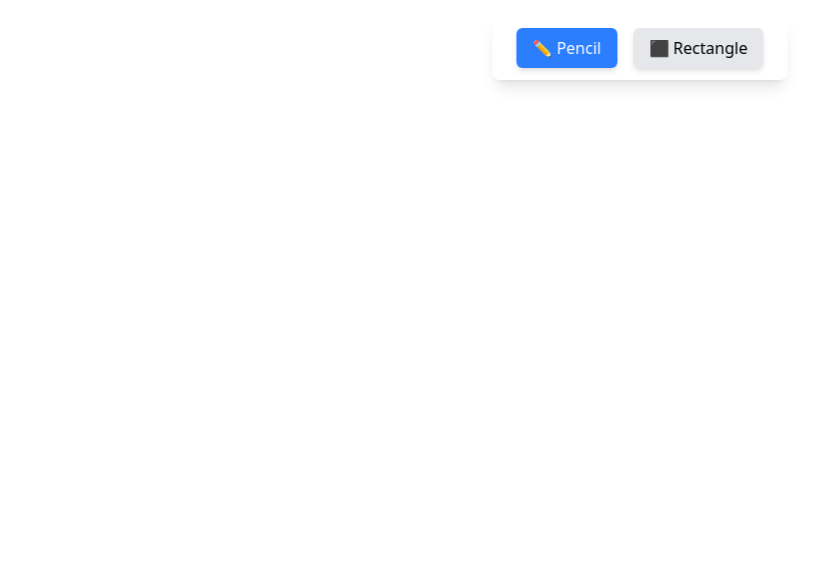
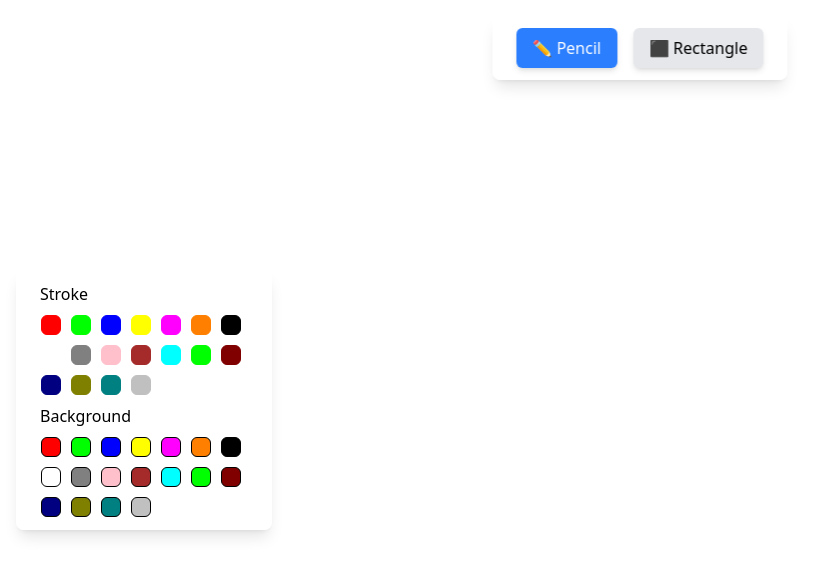
Before and after one commit to MiryalaNarayanaReddy/excalidraw, a Next.js app: page / in a window 1280 px wide. Shown: the top 576 px of the page, without its empty margins (0-828 px from the left). Built offline with nearby package versions, Linux system fonts and the light colour scheme.

Commit message:
added stroke and background colors

```diff
--- a/src/app/layout.tsx
+++ b/src/app/layout.tsx
@@ -3,6 +3,7 @@ import { Geist, Geist_Mono } from "next/font/google";
 import "./globals.css";
 import { DrawingProvider } from "@/context/DrawingContext";
 import Navbar from "@/components/Navbar"; // Fixed case issue
+import { FillColorSelection, StrokeColorSelection } from "@/components/ColorSelection";
 
 const geistSans = Geist({
   variable: "--font-geist-sans",
@@ -30,7 +31,15 @@ export default function RootLayout({
         className={`${geistSans.variable} ${geistMono.variable} antialiased`}
       >
         <DrawingProvider>
-        <Navbar />
+          <Navbar />
+          <div className="fixed left-4 top-1/2 -translate-y-1/2 bg-white/80 backdrop-blur-md shadow-lg rounded-lg px-6 py-3 flex space-x-4 z-50">
+            <div className="flex flex-col gap-2 w-52">
+              <div>Stroke</div>
+              <StrokeColorSelection />
+              <div>Background</div>
+              <FillColorSelection />
+            </div>
+          </div>
           {/* Main content */}
           {children}
         </DrawingProvider>      </body>
--- /dev/null
+++ b/src/components/ColorSelection.tsx
@@ -0,0 +1,100 @@
+//@ts-nocheck
+"use client"
+import { useState } from "react"
+import { useDrawing } from "@/context/DrawingContext"
+
+function FillColorSelection() {
+
+    const { selectedFill, setSelectedFill } = useDrawing()
+
+    const [colors, setColors] = useState<{ name: string, color: string }[]>([
+
+        { name: "red", color: "#ff0000" },
+        { name: "green", color: "#00ff00" },
+        { name: "blue", color: "#0000ff" },
+        { name: "yellow", color: "#ffff00" },
+        { name: "purple", color: "#ff00ff" },
+        { name: "orange", color: "#ff8000" },
+        { name: "black", color: "#000000" },
+        { name: "white", color: "#ffffff" },
+        { name: "gray", color: "#808080" },
+        { name: "pink", color: "#ffc0cb" },
+        { name: "brown", color: "#a52a2a" },
+        { name: "cyan", color: "#00ffff" },
+        { name: "lime", color: "#00ff00" },
+        { name: "maroon", color: "#800000" },
+        { name: "navy", color: "#000080" },
+        { name: "olive", color: "#808000" },
+        { name: "teal", color: "#008080" },
+        { name: "silver", color: "#c0c0c0" }
+    ])
+
+    return (
+        <div className="flex flex-row justify-start items-center gap-2 flex-wrap">
+
+            {colors.map((color) => (
+                <div key={color.name} className={` flex flex-row justify-center items-center p-[1px] ${selectedFill === color.color ? "border-1  border-sky-600" : ""}`}>
+
+                    <button
+                        className="w-5 h-5 rounded-md m-0 p-0 border-1 hover:cursor-pointer"
+                        key={color.name}
+                        onClick={() => setSelectedFill(color.color)}
+                        style={{ backgroundColor: color.color }}
+                    >
+                        {/* {color.name} */}
+                    </button>
+                </div>
+            ))}
+        </div>
+    )
+
+}
+
+
+
+function StrokeColorSelection() {
+    const { selectedStroke, setSelectedStroke } = useDrawing()
+
+    const [colors, setColors] = useState<{ name: string, color: string }[]>([
+
+        { name: "red", color: "#ff0000" },
+        { name: "green", color: "#00ff00" },
+        { name: "blue", color: "#0000ff" },
+        { name: "yellow", color: "#ffff00" },
+        { name: "purple", color: "#ff00ff" },
+        { name: "orange", color: "#ff8000" },
+        { name: "black", color: "#000000" },
+        { name: "white", color: "#ffffff" },
+        { name: "gray", color: "#808080" },
+        { name: "pink", color: "#ffc0cb" },
+        { name: "brown", color: "#a52a2a" },
+        { name: "cyan", color: "#00ffff" },
+        { name: "lime", color: "#00ff00" },
+        { name: "maroon", color: "#800000" },
+        { name: "navy", color: "#000080" },
+        { name: "olive", color: "#808000" },
+        { name: "teal", color: "#008080" },
+        { name: "silver", color: "#c0c0c0" }
+    ])
+    return (
+
+        <div className="flex flex-row justify-start items-center gap-2 flex-wrap">
+            {colors.map((color) => (
+                <div key={color.name} className={` flex flex-row justify-center items-center p-[1px] ${selectedStroke === color.color ? "border-1  border-sky-600" : ""}`}>
+                    <button className="w-5 h-5 rounded-md m-0 p-0 border-1 hover:cursor-pointer"
+                        key={color.name}
+                        onClick={() => setSelectedStroke(color.color)}
+                        style={{ backgroundColor: color.color, borderColor: color.color }}
+                    >
+                        {/* {color.name} */}
+                    </button>
+                </div>
+            ))}
+        </div>
+    )
+}
+
+export {
+    FillColorSelection,
+    StrokeColorSelection
+};
--- a/src/components/RoughCanvas.tsx
+++ b/src/components/RoughCanvas.tsx
@@ -1,81 +1,93 @@
 //@ts-nocheck
-"use client";
-
+"use client"
 import { useEffect, useRef, useState } from "react";
 import rough from "roughjs";
 import { useDrawing } from "@/context/DrawingContext";
 
 const RoughCanvas = () => {
   const canvasRef = useRef(null);
-  const { points, startDrawing, draw, stopDrawing, previewRectangle } = useDrawing();
+  const { history, startDrawing, draw, stopDrawing, currentShape } = useDrawing();
   const [dimensions, setDimensions] = useState({ width: 0, height: 0 });
 
   useEffect(() => {
     const updateSize = () => {
       setDimensions({ width: window.innerWidth, height: window.innerHeight });
     };
-
     window.addEventListener("resize", updateSize);
-    updateSize(); // Set initial size
-
-    return () => {
-      window.removeEventListener("resize", updateSize);
-    };
+    updateSize();
+    return () => window.removeEventListener("resize", updateSize);
   }, []);
 
   useEffect(() => {
-    document.body.style.overflow = "hidden"; // Disable scrolling
-
     const canvas = canvasRef.current;
     if (!canvas) return;
-
     const ctx = canvas.getContext("2d");
     const rc = rough.canvas(canvas);
-    const generator = rough.generator();
+
+    const drawShape = (shape) => {
+      if (shape.type === "rectangle") {
+        rc.rectangle(shape.x, shape.y, shape.width, shape.height, {
+          fill: shape.fill,
+          fillStyle: "solid",
+          stroke: shape.stroke,
+          strokeWidth: 1,
+          roughness: 0,
+        });
+      } else if (shape.type === "pencil") {
+        const generator = rough.generator();
+        const points = shape.points.map((point) => [point.x, point.y]);
+        for (let i = 0; i < points.length - 1; i++) {
+          const line = generator.line(
+            points[i][0],
+            points[i][1],
+            points[i + 1][0],
+            points[i + 1][1],
+            {
+              stroke: shape.stroke,
+              strokeWidth: 1,
+              roughness: 0,
+            }
+          );
+          rc.draw(line);
+        }
+      }
+    };
+
+    // console.log(history)
 
     const redraw = () => {
       ctx.clearRect(0, 0, canvas.width, canvas.height);
-
-      points.forEach((path) => {
-        if (path.length === 5) {
-          // Rectangle mode
-          const rect = generator.polygon(path.map((p) => [p.x, p.y]), {
-            roughness: 0,
-            stroke: "black",
-          });
-          rc.draw(rect);
-        } else {
-          // Pencil mode
-          for (let i = 0; i < path.length - 1; i++) {
-            const line = generator.line(path[i].x, path[i].y, path[i + 1].x, path[i + 1].y, {
-              roughness: 0,
-              stroke: "black",
-            });
-            rc.draw(line);
-          }
-        }
-      });
-
-      // Draw preview rectangle in light blue
-      if (previewRectangle) {
-        ctx.strokeStyle = "lightblue";
-        ctx.strokeRect(previewRectangle.x, previewRectangle.y, previewRectangle.width, previewRectangle.height);
-      }
+      history.forEach(drawShape); // Draw saved history
+      if (currentShape) drawShape(currentShape); // Draw real-time shape
     };
 
-    redraw();
+    let animationFrameId;
+    const renderLoop = () => {
+      redraw();
+      animationFrameId = requestAnimationFrame(renderLoop);
+    };
+    renderLoop();
 
-    return () => {
-      document.body.style.overflow = ""; // Restore scrolling
-    };
-  }, [points, previewRectangle]);
+    return () => cancelAnimationFrame(animationFrameId);
+  }, [history, currentShape]);
 
-  const handleMouseDown = (e) => startDrawing(e.nativeEvent.offsetX, e.nativeEvent.offsetY);
-  const handleMouseMove = (e) => draw(e.nativeEvent.offsetX, e.nativeEvent.offsetY);
-  const handleMouseUp = (e) => stopDrawing(e.nativeEvent.offsetX, e.nativeEvent.offsetY);
+  const handleMouseDown = (e) => {
+    const { offsetX, offsetY } = e.nativeEvent;
+    startDrawing(offsetX, offsetY);
+  };
+
+  const handleMouseMove = (e) => {
+    if (e.buttons !== 1) return; // Only draw when mouse is pressed
+    const { offsetX, offsetY } = e.nativeEvent;
+    draw(offsetX, offsetY);
+  };
+
+  const handleMouseUp = (e) => {
+    const { offsetX, offsetY } = e.nativeEvent;
+    stopDrawing(offsetX, offsetY);
+  };
 
   return (
-
     <canvas
       ref={canvasRef}
       width={dimensions.width}
--- /dev/null
+++ b/src/components/selection.ts
@@ -0,0 +1,60 @@
+
+type Point = { x: number; y: number };
+
+function drawSelection({ point1, point2, roughCanvas }: { point1: Point; point2: Point; roughCanvas: any }) {
+    if (!roughCanvas || !point1 || !point2) return;
+
+    const width = point2.x - point1.x;
+    const height = point2.y - point1.y;
+
+    roughCanvas.draw(
+        roughCanvas.generator.rectangle(point1.x, point1.y, width, height, {
+            stroke: "rgba(0, 0, 0, 0.5)",
+            strokeWidth: 1,
+            roughness: 0,
+            bowing: 0,
+            fill: "#fff",
+            fillStyle: "solid",
+            strokeLineDash: [5, 5],
+        })
+    );
+
+    // Define handle size
+    const handleSize = 6;
+    const halfHandle = handleSize / 2;
+
+    // Corner and edge center points
+    const handles = [
+        { x: point1.x, y: point1.y, cursor: "nwse-resize" }, // Top-left
+        { x: point2.x, y: point1.y, cursor: "nesw-resize" }, // Top-right
+        { x: point1.x, y: point2.y, cursor: "nesw-resize" }, // Bottom-left
+        { x: point2.x, y: point2.y, cursor: "nwse-resize" }, // Bottom-right
+    ];
+
+    // Draw handles
+    handles.forEach(handle => {
+        roughCanvas.draw(
+            roughCanvas.generator.rectangle(handle.x - halfHandle, handle.y - halfHandle, handleSize, handleSize, {
+                fill: "#fff",
+                fillStyle: "solid",
+                stroke: "blue",
+                strokeWidth: 0.5,
+            })
+        );
+    });
+
+    // Handle cursor changes (this should be done in event listeners in the main app logic)
+    document.addEventListener("mousemove", (event) => {
+        const { clientX, clientY } = event;
+        handles.forEach(handle => {
+            if (
+                clientX >= handle.x - halfHandle && clientX <= handle.x + halfHandle &&
+                clientY >= handle.y - halfHandle && clientY <= handle.y + halfHandle
+            ) {
+                document.body.style.cursor = handle.cursor;
+            }
+        });
+    });
+}
+
+export default drawSelection;
--- a/src/context/DrawingContext.tsx
+++ b/src/context/DrawingContext.tsx
@@ -1,64 +1,65 @@
 //@ts-nocheck
 "use client";
-
 import { createContext, useContext, useState } from "react";
 
 const DrawingContext = createContext(null);
 
 export const DrawingProvider = ({ children }) => {
   const [isDrawing, setIsDrawing] = useState(false);
-  const [points, setPoints] = useState([]); // Stores all drawings
-  const [mode, setMode] = useState("pencil"); // Toggle between "pencil" & "rectangle"
+  const [mode, setMode] = useState("pencil");
+  const [history, setHistory] = useState([]);
+  const [currentShape, setCurrentShape] = useState(null);
   const [startPoint, setStartPoint] = useState(null);
-  const [previewRectangle, setPreviewRectangle] = useState(null); // Temporary preview rectangle
+
+  const [selectedFill, setSelectedFill] = useState("green")
+  const [selectedStroke, setSelectedStroke] = useState("black");
 
   const startDrawing = (offsetX, offsetY) => {
     setIsDrawing(true);
+
     if (mode === "pencil") {
-      setPoints((prev) => [...prev, [{ x: offsetX, y: offsetY }]]);
+      setCurrentShape({ type: "pencil", points: [{ x: offsetX, y: offsetY}], stroke: selectedStroke, fill: selectedFill });
     } else if (mode === "rectangle") {
       setStartPoint({ x: offsetX, y: offsetY });
+      setCurrentShape({ type: "rectangle", x: offsetX, y: offsetY, width: 0, height: 0, stroke: selectedStroke, fill: selectedFill });
     }
   };
 
   const draw = (offsetX, offsetY) => {
-    if (!isDrawing) return;
+    if (!isDrawing || !currentShape) return;
+
     if (mode === "pencil") {
-      setPoints((prev) => {
-        const newPoints = [...prev];
-        newPoints[newPoints.length - 1].push({ x: offsetX, y: offsetY });
-        return newPoints;
-      });
+      setCurrentShape((prev) => ({
+        ...prev,
+        points: [...prev.points, { x: offsetX, y: offsetY, stroke: selectedStroke, fill: selectedFill }],
+      }));
     } else if (mode === "rectangle" && startPoint) {
-      setPreviewRectangle({
-        x: startPoint.x,
-        y: startPoint.y,
-        width: offsetX - startPoint.x,
-        height: offsetY - startPoint.y,
+      setCurrentShape({
+        type: "rectangle",
+        x: Math.min(startPoint.x, offsetX),
+        y: Math.min(startPoint.y, offsetY),
+        width: Math.abs(offsetX - startPoint.x),
+        height: Math.abs(offsetY - startPoint.y),
+        stroke: selectedStroke,
+        fill: selectedFill,
       });
     }
   };
 
-  const stopDrawing = (offsetX, offsetY) => {
+  const stopDrawing = () => {
+    if (!isDrawing) return;
     setIsDrawing(false);
-    if (mode === "rectangle" && startPoint) {
-      setPoints((prev) => [
-        ...prev,
-        [
-          { x: startPoint.x, y: startPoint.y },
-          { x: offsetX, y: startPoint.y },
-          { x: offsetX, y: offsetY },
-          { x: startPoint.x, y: offsetY },
-          { x: startPoint.x, y: startPoint.y }, // Closing the rectangle
-        ],
-      ]);
-      setStartPoint(null);
-      setPreviewRectangle(null);
+
+    if (currentShape) {
+      setHistory((prev) => [...prev, currentShape]);
+      setCurrentShape(null);
     }
   };
 
   return (
-    <DrawingContext.Provider value={{ points, startDrawing, draw, stopDrawing, mode, setMode, previewRectangle }}>
+    <DrawingContext.Provider
+      value={{ history, startDrawing, draw, stopDrawing, mode, setMode, currentShape, selectedFill,setSelectedFill, selectedStroke, setSelectedStroke }}
+    >
       {children}
     </DrawingContext.Provider>
   );
```
